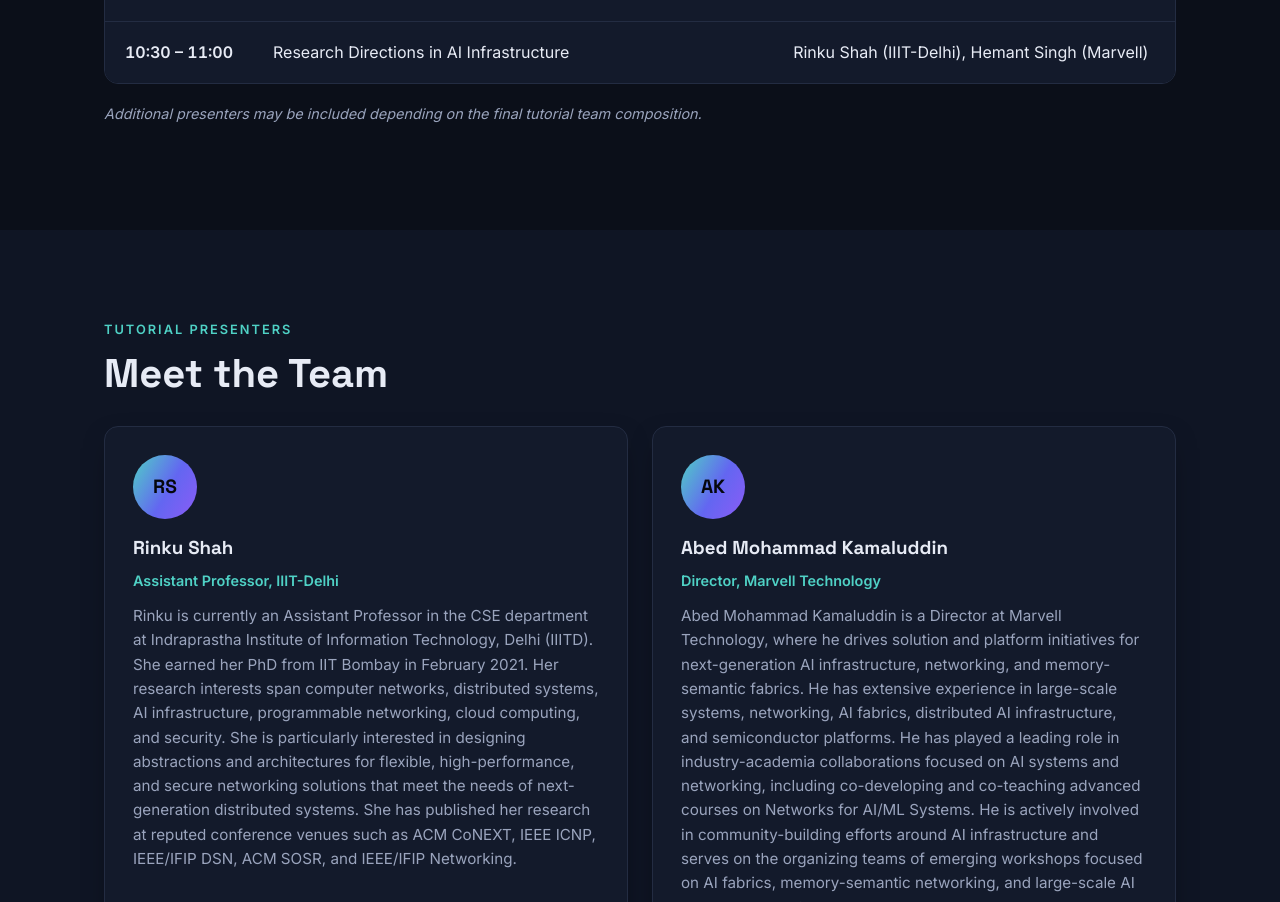
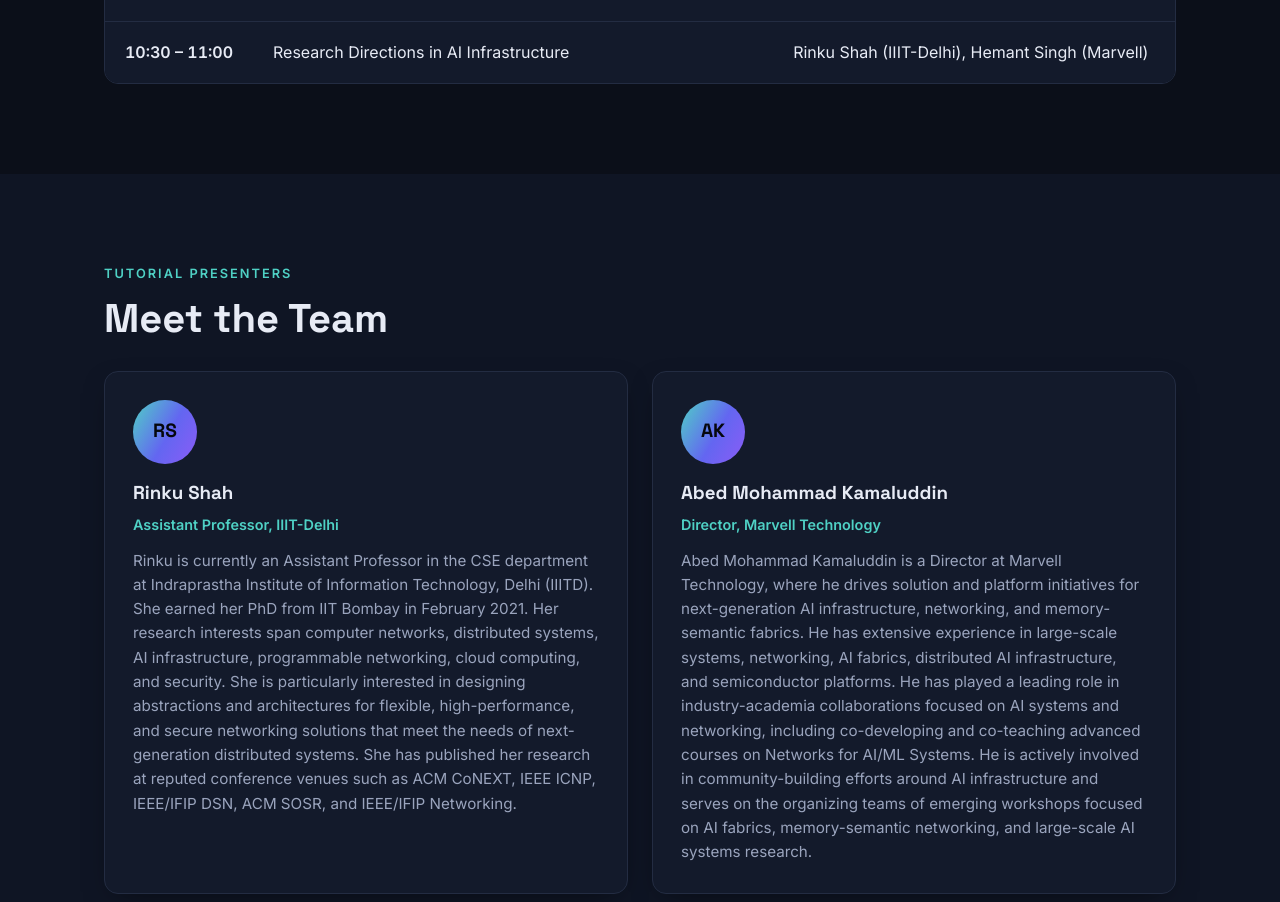
Before and after one commit to MarvellEmbeddedProcessors/arise, a plain HTML site: page index.html in a window 1280 px wide. Shown: the part 3497-4399 px from the top of the page. Drawn offline with Linux system fonts and the light colour scheme.

Commit message:
docs: remove presenter note from tutorial section
Signed-off-by: Sriram Vatala <svatala@marvell.com>

```diff
--- a/index.html
+++ b/index.html
@@ -205,7 +205,6 @@
           </tbody>
         </table>
       </div>
-      <p class="note">Additional presenters may be included depending on the final tutorial team composition.</p>
     </div>
   </section>
 
```
